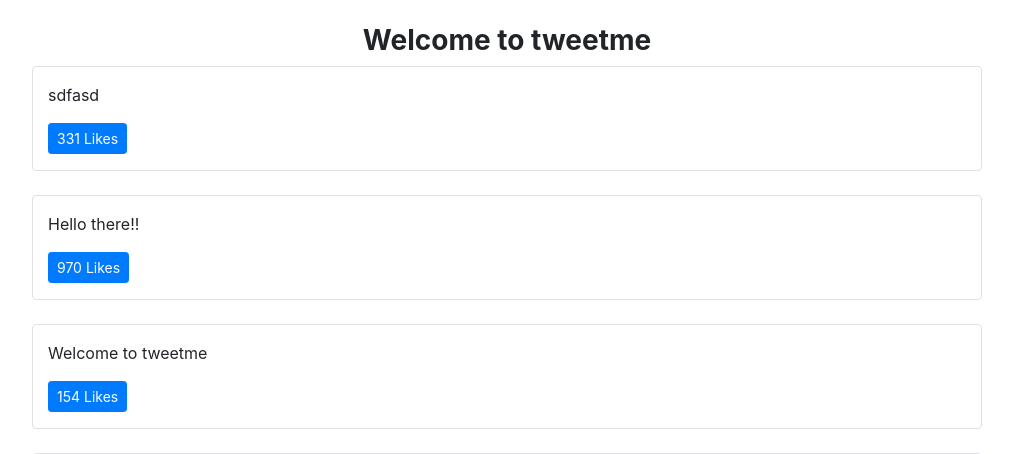
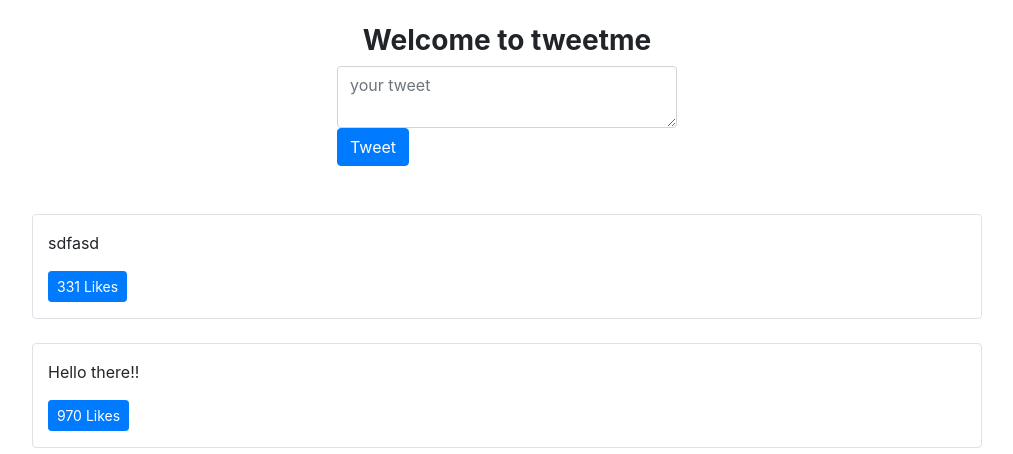
Before and after one commit to guru-mtech/tweetme, a Django app: page / in a window 1280 px wide. Shown: the part 56-510 px from the top of the page, without its empty margins (133-1146 px from the left). Run offline with Django 3.2, Linux system fonts and the light colour scheme; data comes from the database, SQL or seed files in the repository; both versions use the stored data as it was after the commit; some libraries are stand-ins or nearby versions.

Commit message:
Create Tweet API and Updation in list

```diff
--- /dev/null
+++ b/tweetme/templates/components/form.html
@@ -0,0 +1,4 @@
+<form method="POST">{% csrf_token %}
+{{ form.as_p }}
+<button type="submit" class="btn btn-secondary"> Save </button>
+</form>
--- a/tweetme/templates/pages/index.html
+++ b/tweetme/templates/pages/index.html
@@ -7,6 +7,18 @@
     </div>
 </div>
 
+<div clas='row mb-3'>
+    <div class='col-md-4 mx-auto col-10'>
+        <form class="form" method="POST" action = "tweet-create/">
+            {% csrf_token %}
+            <input type = 'hidden' value="/" name='next'/>
+            <textarea class = 'form-control' name= 'contant' placeholder="your tweet"></textarea>
+            <button type="submit" class="btn btn-primary"> Tweet</button>
+        </form>
+    </br>
+    </br>
+    </div>
+</div>
 <div class = 'row' id='tweets'>
     loading...
   </div>
--- a/tweetme/tweet/views.py
+++ b/tweetme/tweet/views.py
@@ -1,10 +1,28 @@
 from django.shortcuts import render
-from django.http import HttpResponse,JsonResponse
+from django.http import HttpResponse,JsonResponse,HttpResponseRedirect
 import random
+from .forms import TweetForm
+
 from .models import Tweet
+
 # to render HomePage
 def home_page(request , *args , **kwargs):
     return render(request,"pages/index.html",context={},status=200)
+
+def tweet_create_view(request, *args , **kwargs):
+
+    form = TweetForm(request.POST or None)
+    next_url = request.POST.get("next") or None
+    if form.is_valid():
+        obj = form.save(commit=False)
+        obj.save()
+
+        if next_url != None:
+            return HttpResponseRedirect(next_url)
+        form = TweetForm()
+
+    return render(request,"components/form.html",context={"form" : form},status=200)
+
 
 def tweet_detial_view(request , tweet_id ,*args , **kwards):
     status = 200
@@ -22,8 +40,7 @@ def tweet_detial_view(request , tweet_id ,*args , **kwards):
 
 
 def tweet_list(request,*args,**kwargs):
-    querySet = Tweet.objects.all()
-
+    querySet = Tweet.objects.all().reverse()
     allTweets = [{"id" : item.id,"content" : item.contant,"likes" : random.randint(0,1000)} for item in querySet]
 
     data = {
--- a/tweetme/tweetme/urls.py
+++ b/tweetme/tweetme/urls.py
@@ -15,10 +15,11 @@ Including another URLconf
 """
 from django.contrib import admin
 from django.urls import path
-from tweet.views import home_page,tweet_detial_view,tweet_list
+from tweet.views import home_page,tweet_detial_view,tweet_list,tweet_create_view
 
 urlpatterns = [
     path('admin/', admin.site.urls),
+    path('tweet-create/', tweet_create_view),
     path('',home_page),
     path('global',tweet_list),
     path('tweet/<int:tweet_id>',tweet_detial_view),
```
Also changed, not shown: tweetme/tweet/forms.py (added, +15 -0 lines), tweetme/db.sqlite3.
